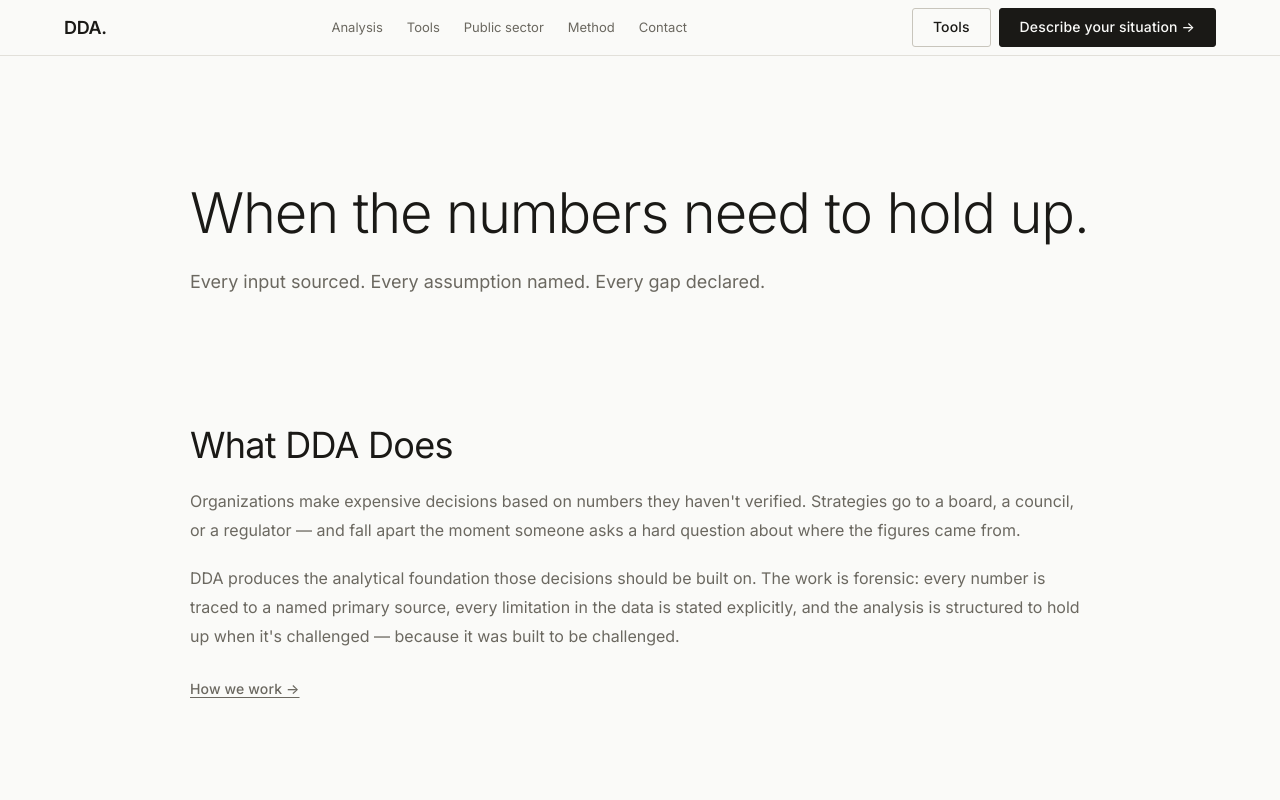
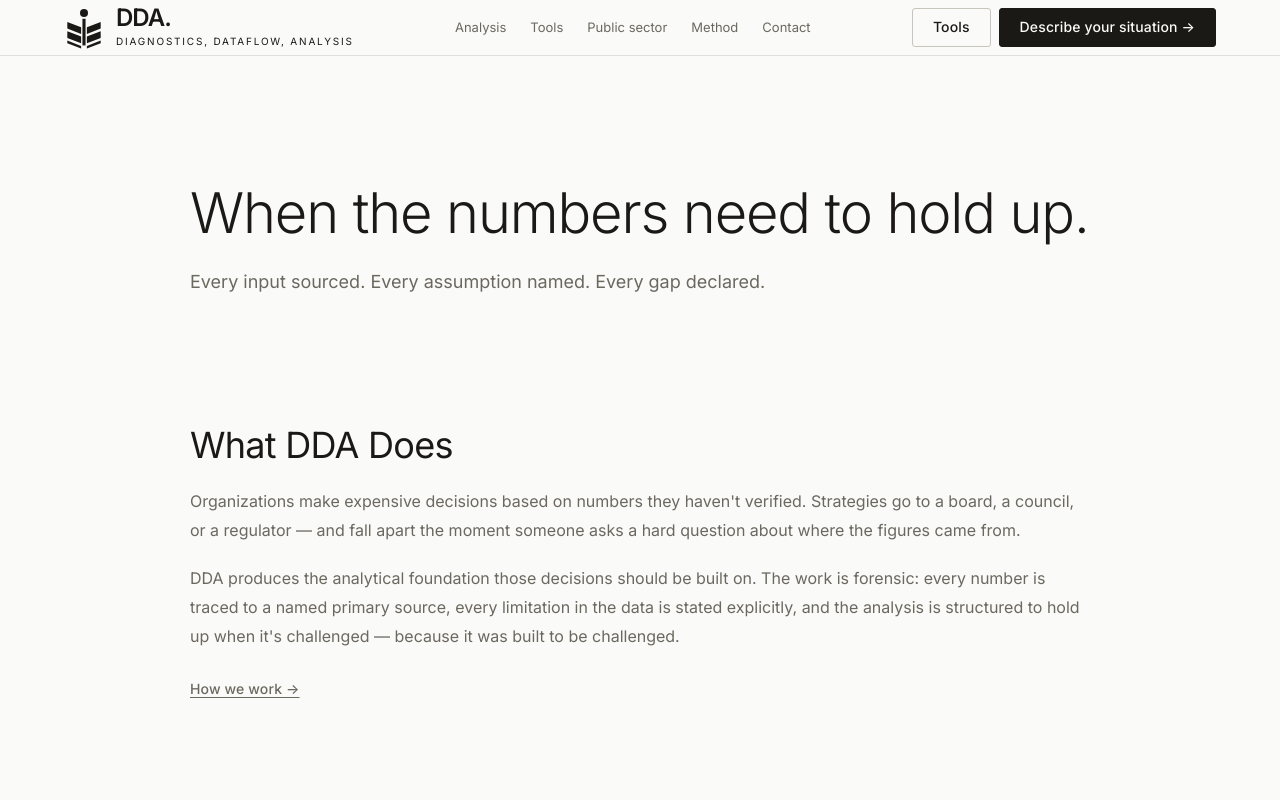
Before and after one commit to davidoyle/DDA, a React (Vite) app: page / in a window 1280 px wide. Shown: the top 800 px of the page. Built offline with nearby package versions, Linux system fonts and the light colour scheme.

Commit message:
Restore DDA logo wordmark

```diff
--- a/src/components/DdaLogo.tsx
+++ b/src/components/DdaLogo.tsx
@@ -27,7 +27,7 @@ const DdaLogoMark = ({ className = '' }: { className?: string }) => (
 
 const DdaLogo = ({ className = '', compact = false, linkToHome = false }: DdaLogoProps) => {
   const content = (
-    <div className={`inline-flex items-end gap-3 text-[#F3EFE6] ${className}`}>
+    <div className={`inline-flex items-end gap-3 ${className}`}>
       <DdaLogoMark className={compact ? 'h-10 w-10 flex-none' : 'h-14 w-14 flex-none'} />
       <div className="space-y-1">
         <div className="flex items-end gap-2">
@@ -37,11 +37,11 @@ const DdaLogo = ({ className = '', compact = false, linkToHome = false }: DdaLog
         </div>
         {!compact ? (
           <>
-            <div className="h-[2px] w-full bg-[#7382B6]" />
-            <p className="text-sm leading-none text-[#A8B3D8] sm:text-base">public-evidence systems analysis</p>
+            <div className="h-[2px] w-full bg-current opacity-35" />
+            <p className="text-sm leading-none sm:text-base">Diagnostics, Dataflow, Analysis</p>
           </>
         ) : (
-          <p className="text-[10px] uppercase tracking-[0.18em] text-[#A8B3D8]">public-evidence systems analysis</p>
+          <p className="text-[10px] uppercase tracking-[0.18em]">Diagnostics, Dataflow, Analysis</p>
         )}
       </div>
     </div>
--- a/src/components/Layout.tsx
+++ b/src/components/Layout.tsx
@@ -1,5 +1,6 @@
 import { useState } from 'react';
 import { Outlet, Link, useLocation } from 'react-router-dom';
+import DdaLogo from './DdaLogo';
 
 const Layout = () => {
   const [isMobileMenuOpen, setIsMobileMenuOpen] = useState(false);
@@ -17,9 +18,7 @@ const Layout = () => {
     <div className="min-h-screen" style={{ background: 'var(--bg-base)', color: 'var(--text-primary)' }}>
       <nav className="fixed top-0 left-0 right-0 z-[100] h-14 border-b" style={{ background: 'var(--bg-base)', borderColor: 'var(--border)' }}>
         <div className="h-full px-6 lg:px-16 flex items-center justify-between gap-4">
-          <Link to="/" className="text-[18px] font-semibold tracking-[-0.02em]">
-            DDA.
-          </Link>
+          <DdaLogo compact linkToHome className="text-[var(--text-primary)]" />
 
           <div className="hidden md:flex items-center gap-6">
             {navLinks.map((link) => (
```
